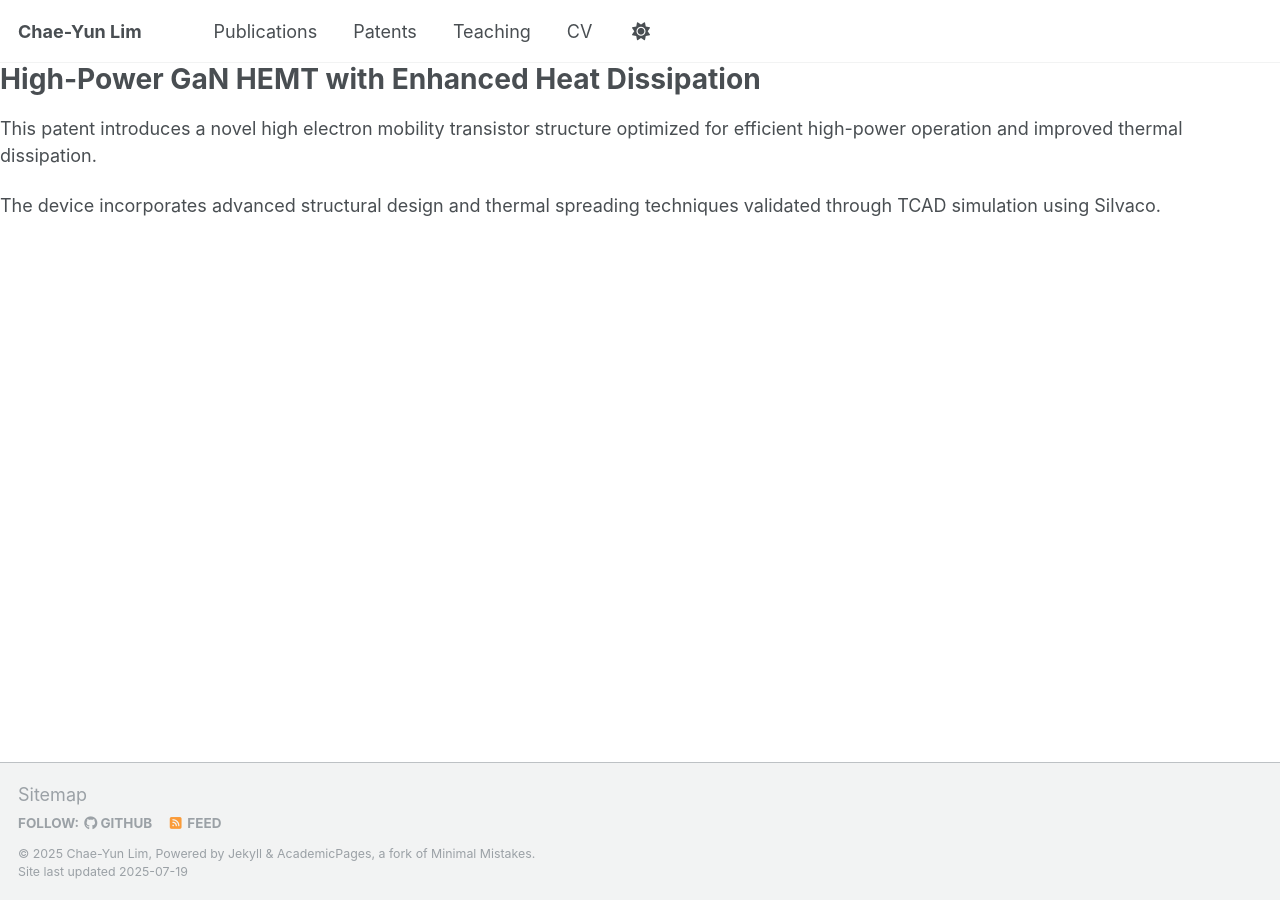
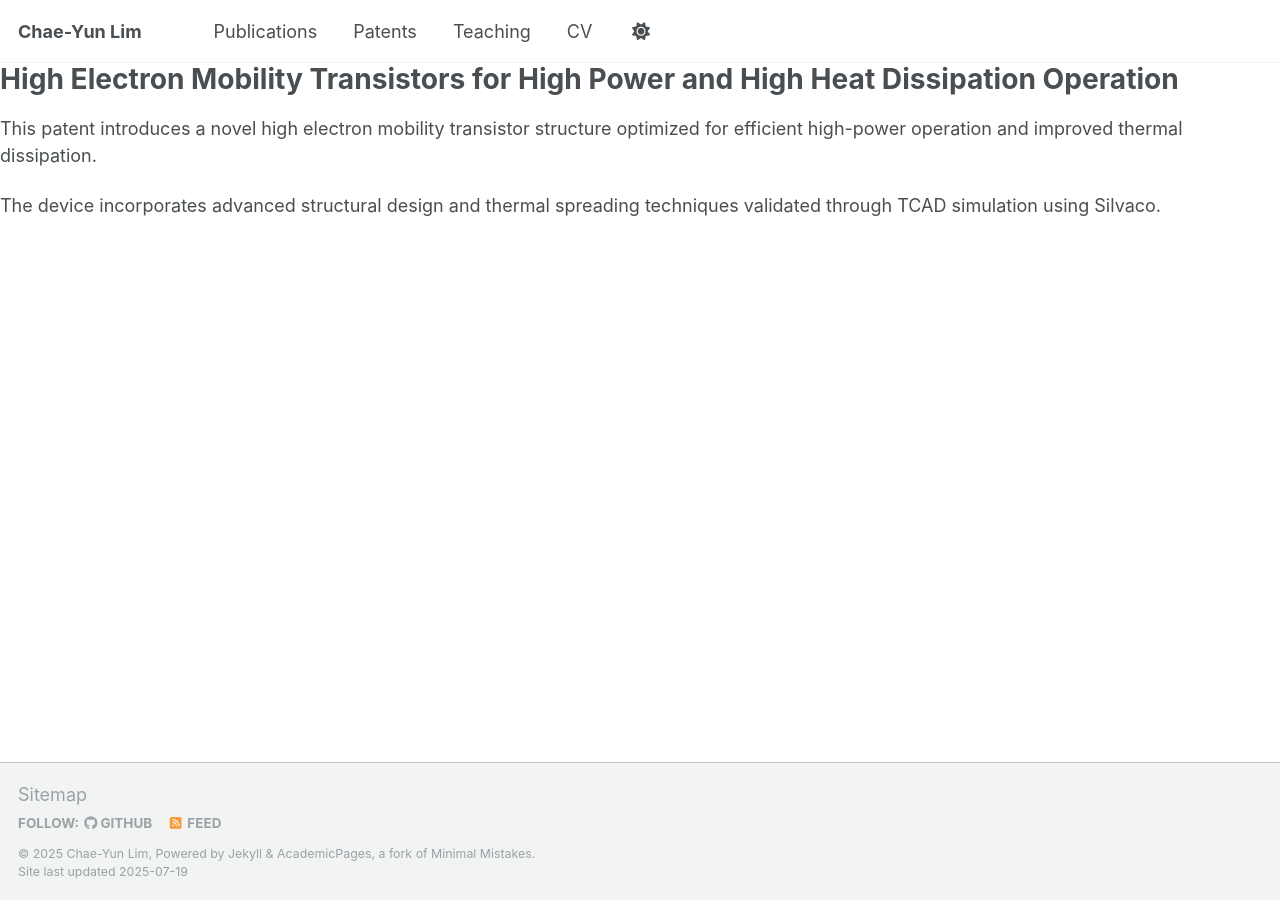
Before and after one commit to Chaeyun97/Chaeyun97.github.io, a Jekyll site: the page built from _patents/2024-gan-hemt.md, in a window 1280 px wide. Built offline with Jekyll 4.4.1, drawn with Linux system fonts in a browser that asks for light colours; a script that is not in the unit is left out.

Commit message:
Update 2024-gan-hemt.md

```diff
--- a/_patents/2024-gan-hemt.md
+++ b/_patents/2024-gan-hemt.md
@@ -15,7 +15,7 @@ status: "applied"
 layout: default
 ---
 
-# High-Power GaN HEMT with Enhanced Heat Dissipation
+# High Electron Mobility Transistors for High Power and High Heat Dissipation Operation
 
 This patent introduces a novel high electron mobility transistor structure optimized for efficient high-power operation and improved thermal dissipation.
 
```
Also changed, not shown: other parts of _patents/2024-gan-hemt.md (+1 -1 lines).
